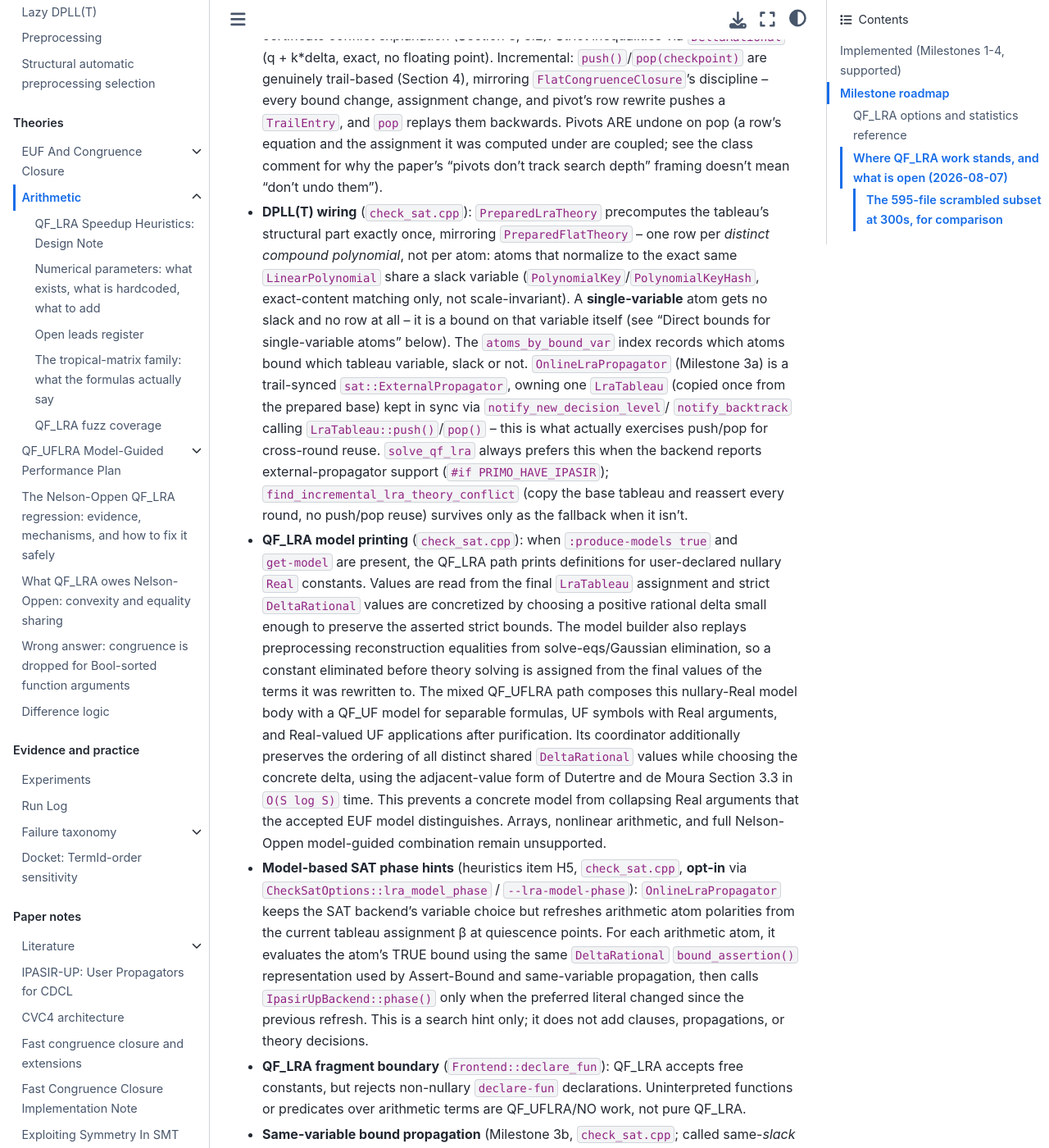
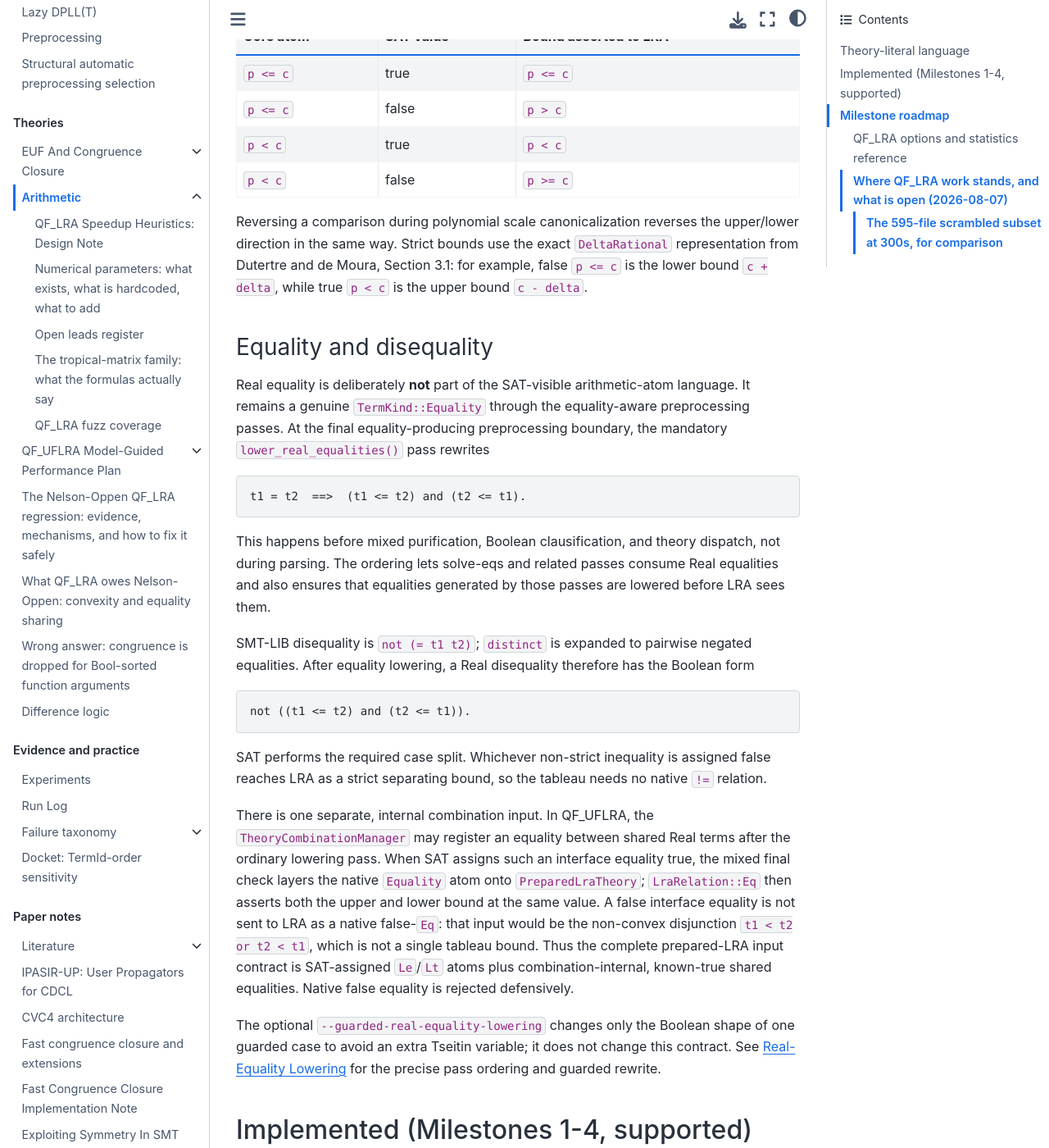
Before and after one commit to primo-solver/primo, a Jupyter Book: the page built from docs/arithmetic.md, in a window 1280 px wide and 1400 px high, scrolled down 1337 px. Shown: the whole window at 82% size. Built offline with Jupyter Book 1.0.4 settings and Sphinx 7.4.7 and the Sphinx Book theme 1.1.4, drawn with Linux system fonts in a browser that asks for light colours; some of the changed text lies outside the part shown.

Commit message:
Document LRA theory literal language

````diff
--- a/docs/arithmetic.md
+++ b/docs/arithmetic.md
@@ -26,6 +26,92 @@
 [](papers/lra-related-work.md) for a literature survey of extensions and
 alternatives considered before/while implementing it.
 
+## Theory-literal language
+
+The ordinary arithmetic theory boundary is narrower than the surface QF_LRA
+grammar. After preprocessing and Boolean clausification, the LRA integration
+accepts SAT-assigned atoms of these two forms:
+
+```text
+t1 <= t2
+t1 <  t2
+```
+
+Here `t1` and `t2` are Real-sorted linear terms built from rational constants,
+Real constants, addition, and multiplication or division by a rational
+constant. The frontend canonicalizes `t1 >= t2` to `t2 <= t1` and `t1 > t2`
+to `t2 < t1`; chainable comparisons become conjunctions of adjacent binary
+atoms. Nonlinear multiplication and division by a nonliteral term are outside
+the accepted fragment. In QF_UFLRA, mixed purification first replaces each
+Real-valued UF application occurring in arithmetic with a fresh Real proxy, so
+the prepared LRA atom contains no UF application node.
+
+`BooleanClausifier` owns the mapping from each `Le` or `Lt` term to a SAT
+literal. The LRA side receives the term together with the SAT assignment's
+truth value and blocking literal; it does not receive a syntactic `not`.
+`normalize_atom()` converts the comparison to a polynomial bound `p <= c` or
+`p < c`, and `PreparedLraTheory` installs either a direct bound on one Real
+variable or a bound on a slack variable for a compound polynomial. The
+assignment polarity then selects exactly one tableau bound:
+
+| Core atom | SAT value | Bound asserted to LRA |
+| --- | --- | --- |
+| `p <= c` | true | `p <= c` |
+| `p <= c` | false | `p > c` |
+| `p < c` | true | `p < c` |
+| `p < c` | false | `p >= c` |
+
+Reversing a comparison during polynomial scale canonicalization reverses the
+upper/lower direction in the same way. Strict bounds use the exact
+`DeltaRational` representation from Dutertre and de Moura, Section 3.1: for
+example, false `p <= c` is the lower bound `c + delta`, while true `p < c` is
+the upper bound `c - delta`.
+
+(lra-equality-and-disequality)=
+### Equality and disequality
+
+Real equality is deliberately **not** part of the SAT-visible arithmetic-atom
+language. It remains a genuine `TermKind::Equality` through the equality-aware
+preprocessing passes. At the final equality-producing preprocessing boundary,
+the mandatory `lower_real_equalities()` pass rewrites
+
+```text
+t1 = t2  ==>  (t1 <= t2) and (t2 <= t1).
+```
+
+This happens before mixed purification, Boolean clausification, and theory
+dispatch, not during parsing. The ordering lets solve-eqs and related passes
+consume Real equalities and also ensures that equalities generated by those
+passes are lowered before LRA sees them.
+
+SMT-LIB disequality is `not (= t1 t2)`; `distinct` is expanded to pairwise
+negated equalities. After equality lowering, a Real disequality therefore has
+the Boolean form
+
+```text
+not ((t1 <= t2) and (t2 <= t1)).
+```
+
+SAT performs the required case split. Whichever non-strict inequality is
+assigned false reaches LRA as a strict separating bound, so the tableau needs
+no native `!=` relation.
+
+There is one separate, internal combination input. In QF_UFLRA, the
+`TheoryCombinationManager` may register an equality between shared Real terms
+after the ordinary lowering pass. When SAT assigns such an interface equality
+true, the mixed final check layers the native `Equality` atom onto
+`PreparedLraTheory`; `LraRelation::Eq` then asserts both the upper and lower
+bound at the same value. A false interface equality is not sent to LRA as a
+native false-`Eq`: that input would be the non-convex disjunction `t1 < t2 or
+t2 < t1`, which is not a single tableau bound. Thus the complete prepared-LRA
+input contract is SAT-assigned `Le`/`Lt` atoms plus combination-internal,
+known-true shared equalities. Native false equality is rejected defensively.
+
+The optional `--guarded-real-equality-lowering` changes only the Boolean shape
+of one guarded case to avoid an extra Tseitin variable; it does not change this
+contract. See [](real-equality-lowering) for the precise pass ordering and
+guarded rewrite.
+
 ## Implemented (Milestones 1-4, supported)
 
 - **Grammar/frontend** (`src/smt/check_sat.cpp`): `(set-logic QF_LRA)`,
@@ -34,7 +120,8 @@
   comparisons, arity-disambiguated `-`, `*`/`/` requiring a literal
   operand (with the literal recognized after `build_term`, so let-bound
   aliases and constant-folded sub-expressions work, not just raw numeral
-  tokens). `Real`-sorted `=` is a QF_LRA atom, not an EUF one --
+  tokens). Before mandatory lowering, a surface `Real`-sorted `=` is classified
+  as a QF_LRA equality rather than an EUF atom --
   `contains_equality`/`contains_arithmetic_atom` classify by operand sort.
 - **Term representation** (`src/core/term.hpp`, `term_manager.{hpp,cpp}`):
   `SortKind::Real`; `TermKind::{Rational, Plus, Times, Le, Lt}`. `Times` is
@@ -705,17 +792,17 @@
     `:lra.pivot-term-ops`.
   - Ablation: default off; `--lra-fixed-elimination` verified to change
     behaviour, and the default build reproduces pre-H7 counters exactly.
-- **Disequality**: `Real`-sorted `=` is lowered to `(t1 <= t2) AND (t2 <= t1)`
+- **Disequality**: SAT-visible `Real`-sorted `=` is lowered to `(t1 <= t2) AND (t2 <= t1)`
   (since Real is a total order), not handled as a special relation in the
   tableau at all. `NOT(t1=t2)` is then just `NOT(AND(Le,Le))`, already
   correctly handled by `BooleanClausifier`'s existing Tseitin/CNF machinery
   for arbitrary Boolean structure -- ordinary CDCL branching over the two
   underlying `Le` atoms explores `t1<t2` vs `t1>t2` for free. No
   case-splitting or lemma-learning code exists anywhere in
-  `LraTableau`/`OnlineLraPropagator`; `LraAtom`'s `Eq` relation is
-  unreachable through the frontend (kept as defensive dead code, not
-  removed, in case a future code path builds a `Real` equality term some
-  other way). The lowering itself (`lower_real_equalities` in
+  `LraTableau`/`OnlineLraPropagator`. `LraAtom`'s `Eq` relation is unreachable
+  through the ordinary frontend-to-LRA path, but the mixed final check uses it
+  for combination-internal interface equalities already assigned true; false
+  `Eq` remains unsupported. The lowering itself (`lower_real_equalities` in
   `preprocessing.cpp`) runs once, as the last step of the preprocessing
   pipeline, immediately before the `has_equality`/`has_arithmetic` theory
   dispatch -- **not** at parse time as originally implemented (changed
````
Also changed, not shown: docs/preprocessing.md (+5 -1 lines), 2 other files.
